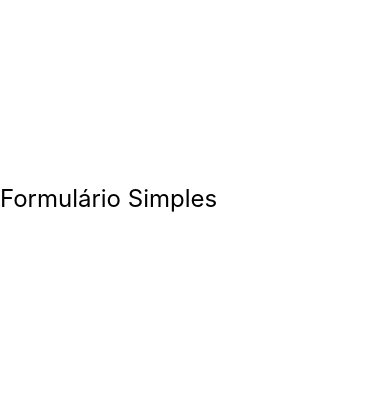
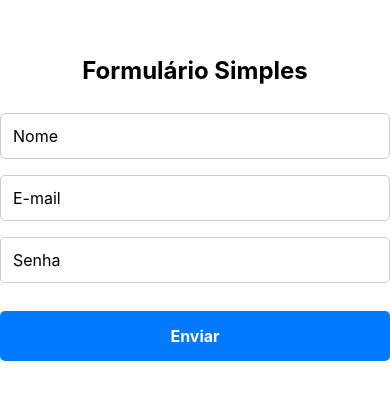
Before and after one commit to Joninho0/curso, a React Native app in the folder asd/: screen / in a window 390 px wide. Shown: the part 214-614 px from the top of the page. Built offline with nearby package versions, Linux system fonts and the light colour scheme.

Commit message:
Add complete form with validation

```diff
--- a/asd/App.js
+++ b/asd/App.js
@@ -31,6 +31,36 @@ export default function App() {
   return (
     <SafeAreaView style={styles.container}>
       <Text style={styles.title}>Formulário Simples</Text>
+
+      <TextInput
+        style={styles.input}
+        placeholder="Nome"
+        value={name}
+        onChangeText={setName}
+      />
+      {errors.name && <Text style={styles.error}>{errors.name}</Text>}
+
+      <TextInput
+        style={styles.input}
+        placeholder="E-mail"
+        value={email}
+        onChangeText={setEmail}
+        keyboardType="email-address"
+      />
+      {errors.email && <Text style={styles.error}>{errors.email}</Text>}
+
+      <TextInput
+        style={styles.input}
+        placeholder="Senha"
+        value={password}
+        onChangeText={setPassword}
+        secureTextEntry
+      />
+      {errors.password && <Text style={styles.error}>{errors.password}</Text>}
+
+      <TouchableOpacity style={styles.button} onPress={handleSubmit}>
+        <Text style={styles.buttonText}>Enviar</Text>
+      </TouchableOpacity>
     </SafeAreaView>
   );
 }
@@ -44,5 +74,32 @@ const styles = StyleSheet.create({
   title: {
     fontSize: 24,
     marginBottom: 20,
+    fontWeight: 'bold',
+    textAlign: 'center',
+  },
+  input: {
+    borderWidth: 1,
+    borderColor: '#ccc',
+    padding: 12,
+    marginVertical: 8,
+    borderRadius: 5,
+    fontSize: 16,
+  },
+  error: {
+    color: 'red',
+    fontSize: 12,
+    marginLeft: 4,
+  },
+  button: {
+    backgroundColor: '#007AFF',
+    padding: 15,
+    borderRadius: 5,
+    marginTop: 20,
+    alignItems: 'center',
+  },
+  buttonText: {
+    color: '#fff',
+    fontSize: 16,
+    fontWeight: 'bold',
   },
 });
```
